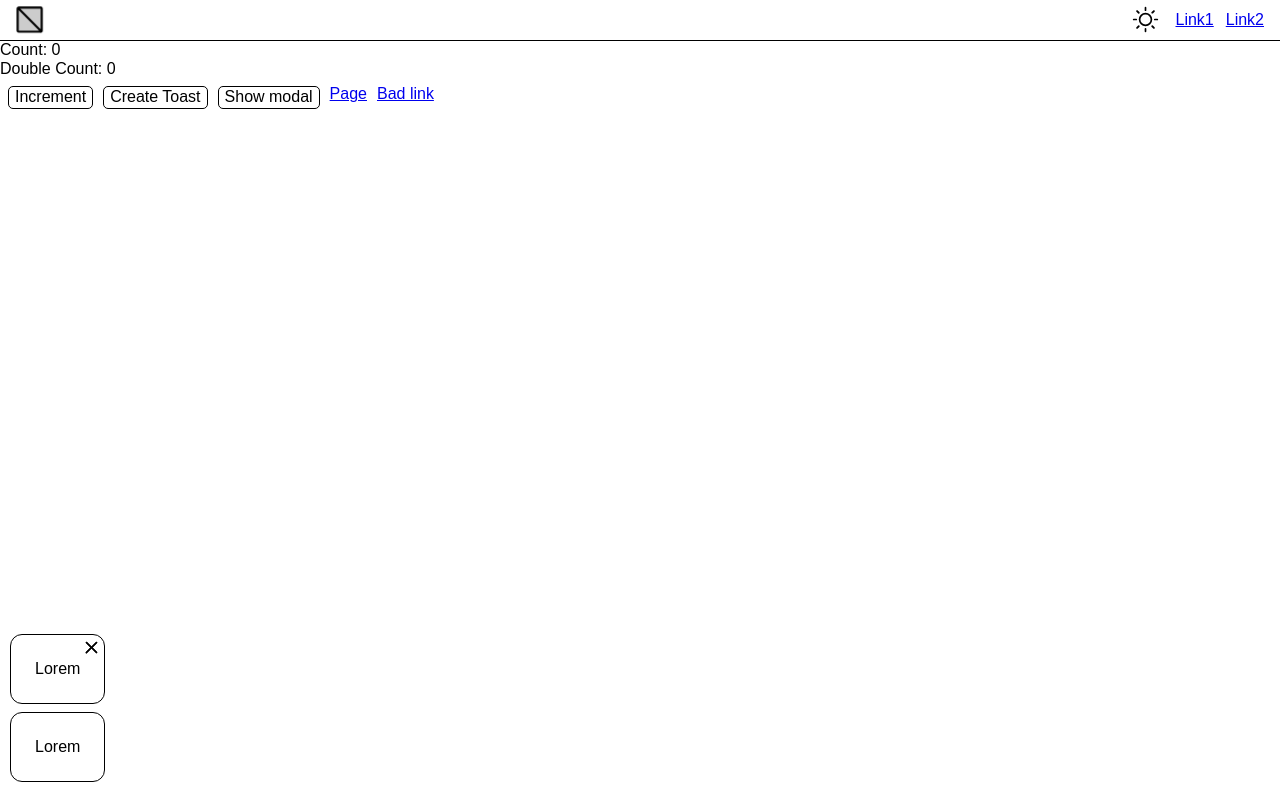
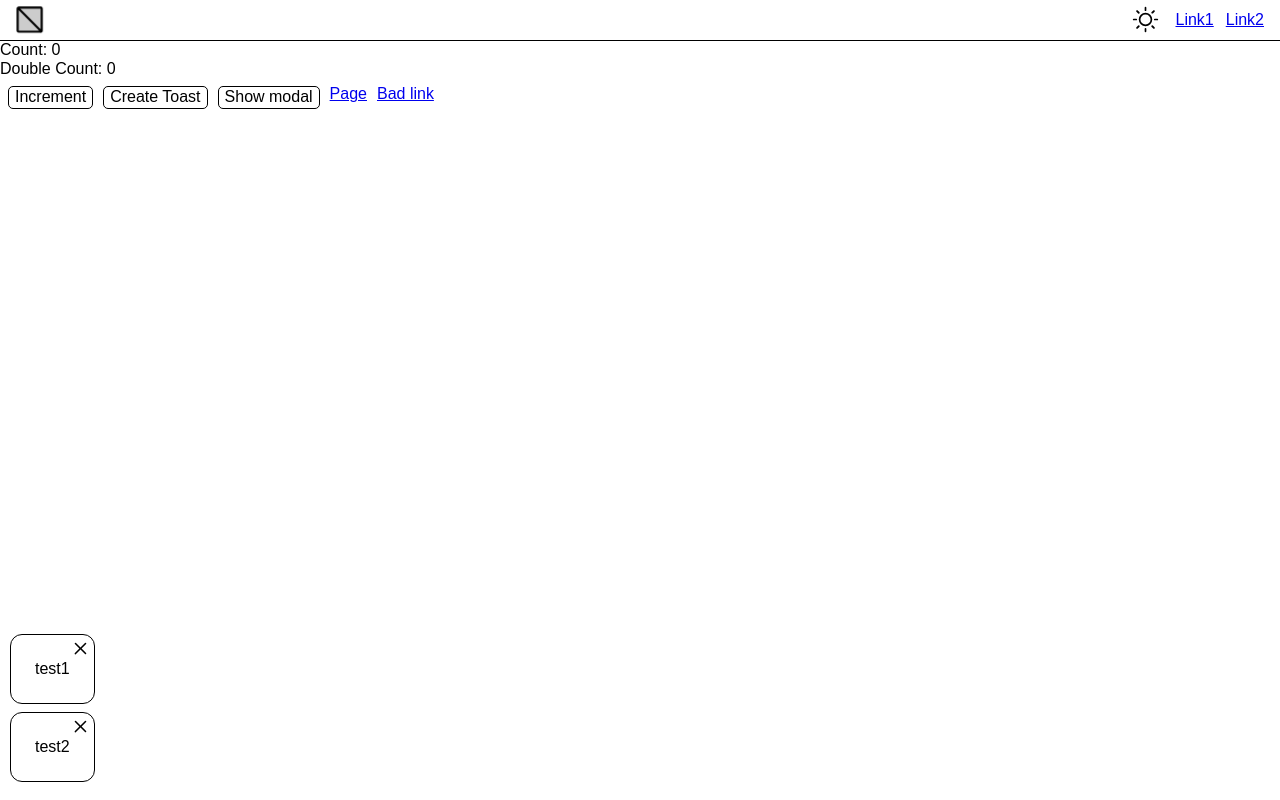
Before and after one commit to VictorCam/template, a Vue app: page / in a window 1280 px wide. Built offline with nearby package versions, Linux system fonts and the light colour scheme.

Commit message:
removed pina in favor of vueuse global state API

```diff
--- a/src/components/Toast.vue
+++ b/src/components/Toast.vue
@@ -1,5 +1,4 @@
 <script setup>
-import { ref, onMounted } from 'vue';
 import utils from '../utils';
 import { useToastStore } from '../store'
 let ToastStore = useToastStore();
@@ -13,24 +12,17 @@ const props = defineProps({
 });
 
 const hideToast = async (id) => {
-    utils.removeItemById(toasts, id)
+    utils.removeItemById(toasts.value, id)
 };
-
-const toast = ref();
-
 </script>
 
 <template>
-    <div ref="toast" class="toast wfit h15 z99 b b-solid bg-[var(--white)] flex items-center mb2 p1 rd-3 ">
-        <button class="absolute m1 right-0 top-0 p-0" @click="hideToast(id)">
-            <div class="svg-bw close"></div>
-        </button>
-        <p class="pl5 pr5">Lorem</p>
-    </div>
+    <Transition name="fade">
+        <div class="relative wfit h15 z99 b b-solid bg-[var(--white)] flex items-center mb2 p1 rd-3 ">
+            <button class="absolute m1 right-0 top-0 p-0" @click="hideToast(id)">
+                <div class="svg-bw close"></div>
+            </button>
+            <p class="pl5 pr5">{{ message }}</p>
+        </div>
+    </Transition>
 </template>
-
-<style scoped>
-.toast {
-    transition: 300ms ease-in;
-}
-</style>
--- a/src/main.js
+++ b/src/main.js
@@ -1,5 +1,4 @@
 import { createApp } from "vue";
-import { createPinia } from "pinia";
 import { createRouter, createWebHistory } from "vue-router";
 import 'virtual:uno.css';
 // import { registerSW } from 'virtual:pwa-register'
@@ -60,12 +59,9 @@ const router = createRouter({
 //   return next();
 // });
 
-const pinia = createPinia();
 const app = createApp(App);
 
 app.use(router);
-app.use(pinia);
-
 app.mount("#app");
 
 export { routes };
--- a/src/routes/404.vue
+++ b/src/routes/404.vue
@@ -1,3 +1,3 @@
 <template>
-  <h1 class="center text-balance">404 Page not found :(</h1>
+  <h1 class="center">404 Not Found</h1>
 </template>
--- a/src/routes/Home.vue
+++ b/src/routes/Home.vue
@@ -2,7 +2,6 @@
 import { useCounterStore, useToastStore } from "../store";
 
 const store = useCounterStore();
-
 const toastStore = useToastStore();
 let toasts = toastStore.toasts;
 
@@ -23,19 +22,19 @@ const showHide = (value) => {
     <p>Double Count: {{ store.doubleCount }}</p>
     <div class="flex flex-wrap gap2.5 p2">
       <button class="main-button" @click="store.increment">Increment</button>
-      <button @click="utils.addItem(toasts, { message: 'test4' })" class="main-button">Create Toast</button>
+      <button @click="utils.addItem(toasts, { message: 'test4', type: 'success' })" class="main-button">Create
+        Toast</button>
       <button class="main-button" @click="showHide('modal')">Show modal</button>
       <router-link to="/Page">Page</router-link>
       <router-link to="aewoifj">Bad link</router-link>
     </div>
 
-    <div>
-      <div class="flex flex-col absolute m2.5 left-0 bottom-0">
-        <Toast v-for="toast in toasts" :key="toast.id" :id="toast.id" :message="toast.message" :type="toast.type" />
-      </div>
+    <!-- Toasts -->
+    <div class="flex flex-col absolute m2.5 left-0 bottom-0">
+      <Toast v-for="toast in toasts" :key="toast.id" :id="toast.id" :message="toast.message" :type="toast.type" />
     </div>
 
-    <!-- modal -->
+    <!-- Modal -->
     <Transition name="fade">
       <div v-if="modal === 'modal'" class="center wfit z-99" @click="showHide">
         <div class="bg-[var(--white)] b b-solid mxauto rd-3" @click="$event.stopPropagation()">
--- a/src/store.js
+++ b/src/store.js
@@ -1,17 +1,16 @@
-import { defineStore } from "pinia";
 import { computed, ref } from "vue";
+import { createGlobalState } from '@vueuse/core'
 
-export const useCounterStore = defineStore("counter", () => {
+export const useCounterStore = createGlobalState(() => {
   const count = ref(0);
   const doubleCount = computed(() => count.value * 2);
   function increment() {
     count.value++;
   }
-
   return { count, doubleCount, increment };
 });
 
-export const useToastStore = defineStore("toast", () => {
+export const useToastStore = createGlobalState(() => {
   const toasts = ref([
     {
       id: 1,
@@ -27,7 +26,7 @@ export const useToastStore = defineStore("toast", () => {
   return { toasts };
 })
 
-export const authStore = defineStore("auth", () => {
+export const authStore = createGlobalState(() => {
   const loggedIn = ref(false);
   const token = ref(null);
 
```
Also changed, not shown: package.json (+7 -8 lines), 1 other file (tests, documents, lock files or other folders).
